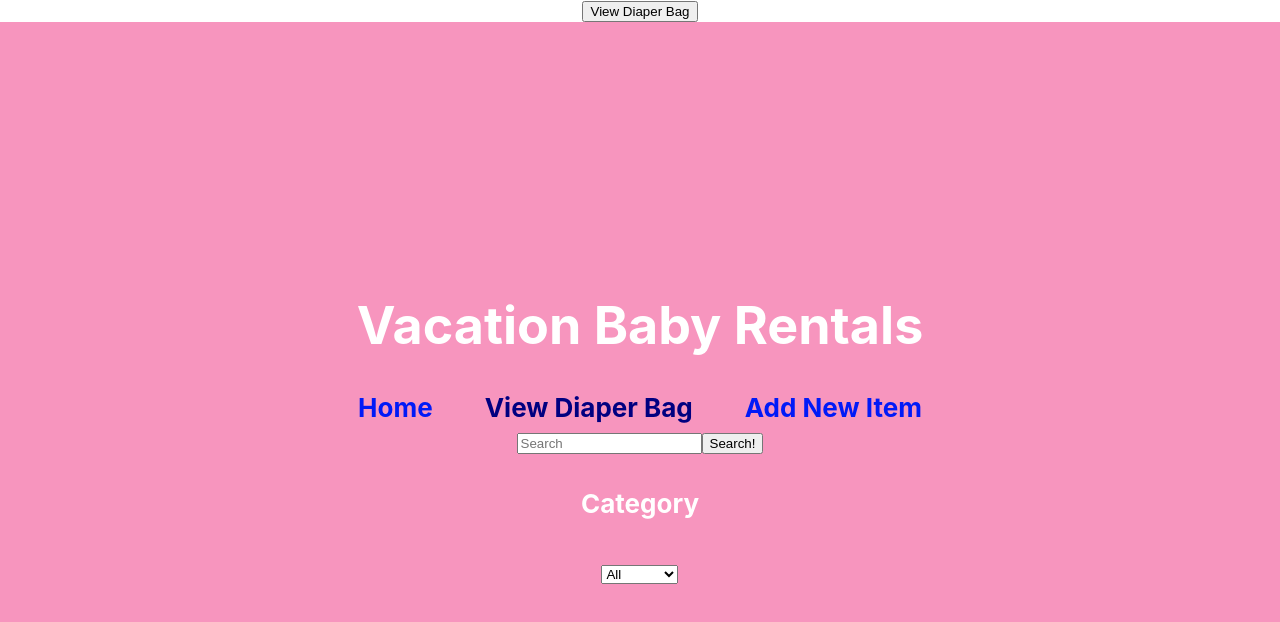
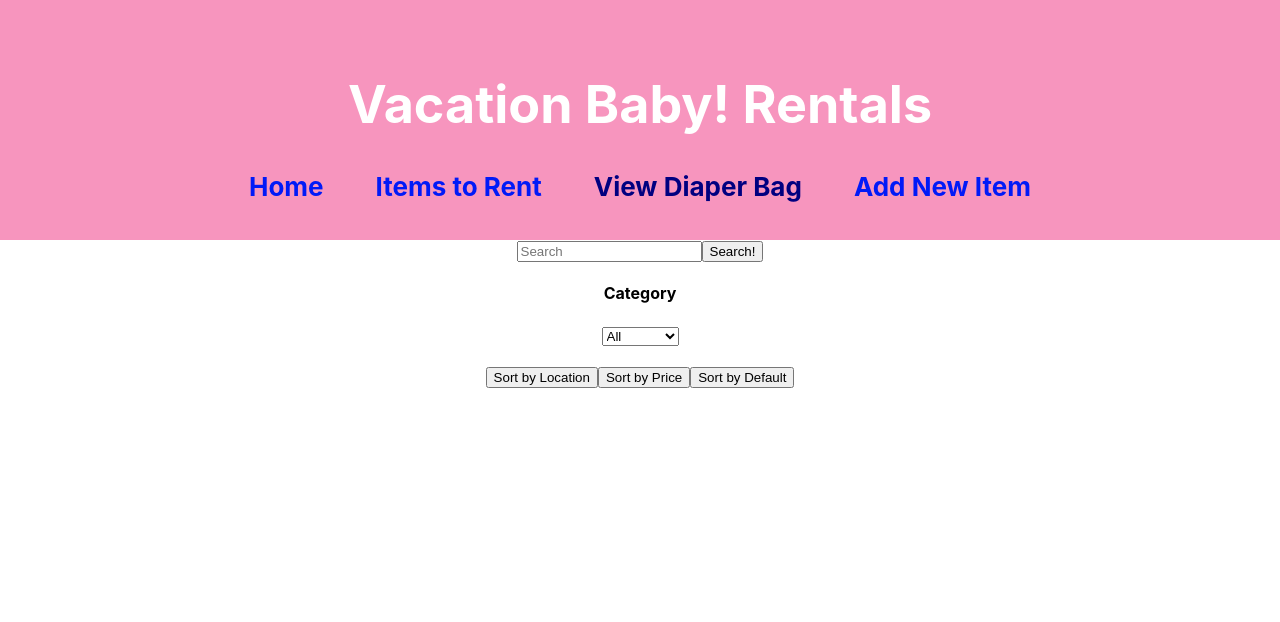
Before and after one commit to hillarymuller/phase-2-project, a React (Create React App) app: page /bag in a window 1280 px wide. Shown: the top 622 px of the page. Built offline with nearby package versions, Linux system fonts and the light colour scheme; data requests are answered from the project's data file.

Commit message:
format form

```diff
--- a/src/App.css
+++ b/src/App.css
@@ -6,7 +6,8 @@
 .App-header {
   width: "100%";
   background-color: #f795be;
-  min-height: 100vh;
+  min-height: 30vh;
+  max-height: 50vh;
   display: flex;
   flex-direction: column;
   align-items: center;
--- a/src/Components/App.js
+++ b/src/Components/App.js
@@ -8,35 +8,23 @@ import Home from "./Home";
 import "../App.css"
 
 function App() {
-
-  const [search, setSearch] = useState("");
-  const [category, setCategory] = useState("all");
   const [bagView, setBagView] = useState(false);
-
-
-
-  const onSearch = (currentSearch) => {
-    setSearch(currentSearch);
-  }
-
-  const onCategoryClick = (currentCategory) => {
-    setCategory(currentCategory);
-  }
-
 
   return (
     <div className="App">
-    <button onClick={() => setBagView(bool => !bool)}>View Diaper Bag</button>
-    <Header onSearch={onSearch} onCategoryClick={onCategoryClick} />
+    <Header />
     <Switch>
-      <Route exact path="/items/new">
-        <NewItemForm />
+      <Route path="/items/new">
+      <NewItemForm />
       </Route>
       <Route path="/items/:id">
         <ItemDetails />
       </Route>
       <Route exact path="/items">
-        <ItemsContainer search={search} category={category} bagView={bagView} />
+        <ItemsContainer bagView={bagView} />
+      </Route>
+      <Route exact path="/bag">
+        <ItemsContainer bagView={!bagView} />
       </Route>
       <Route exact path="/">
         <Home />
--- a/src/Components/Header.js
+++ b/src/Components/Header.js
@@ -1,16 +1,12 @@
 import React from "react";
-import Search from "./Search";
-import Filter from "./Filter";
 import NavBar from "./NavBar";
 
 
-function Header({ onSearch, onCategoryClick }) {
+function Header() {
     return (
         <div className="App-header">
-        <h1>Vacation Baby Rentals</h1>
+        <h1>Vacation Baby! Rentals</h1>
         <NavBar />
-        <Search onSearch={onSearch} />
-        <Filter onCategoryClick={onCategoryClick} />
 
         </div>
     )
--- a/src/Components/ItemsContainer.js
+++ b/src/Components/ItemsContainer.js
@@ -2,11 +2,15 @@ import React, { useState, useEffect } from "react";
 import ItemCard from "./ItemCard";
 import NewItemForm from "./NewItemForm";
 import { Route, Switch } from "react-router-dom";
+import Filter from "./Filter";
+import Search from "./Search";
 
-function ItemsContainer({ search, category, bagView }) {
+function ItemsContainer({ bagView }) {
     const [items, setItems] = useState([]);
     const [sortBy, setSortBy] = useState("id");
     const [bag, setBag] = useState([]);
+    const [category, setCategory] = useState("all");
+    const [search, setSearch] = useState("");
 
     useEffect(() => {
         fetch('http://localhost:3000/items')
@@ -28,9 +32,17 @@ function ItemsContainer({ search, category, bagView }) {
         }
     }
 
+    const onCategoryClick = (currentCategory) => {
+        setCategory(currentCategory);
+      }
+
     function onAddNew(newItem) {
         setItems([...items, newItem])
     }
+
+    const onSearch = (currentSearch) => {
+        setSearch(currentSearch);
+      }
 
     const itemCards = items.filter(item => item.name.toLowerCase().includes(search.toLowerCase())
     || item.details.toLowerCase().includes(search.toLowerCase()))
@@ -52,9 +64,11 @@ function ItemsContainer({ search, category, bagView }) {
 
     return (
         <div>
-
-                <NewItemForm onFormSubmit={onAddNew} />
-
+            <Route exact path="/items/new">
+            <NewItemForm onFormSubmit={onAddNew} />
+            </Route>
+            <Search onSearch={onSearch} />
+            <Filter onCategoryClick={onCategoryClick} />
             <br></br>
             <button onClick={() => setSortBy('location')}>Sort by Location</button>
             <button onClick={() => setSortBy('price')}>Sort by Price</button>
--- a/src/Components/NavBar.js
+++ b/src/Components/NavBar.js
@@ -30,6 +30,15 @@ function NavBar() {
                 fontWeight: "bolder",
                 color: "navy"
             }}
+            to="/items">
+                Items to Rent
+            </NavLink>
+            <NavLink      exact
+            style={style}
+            activeStyle={{
+                fontWeight: "bolder",
+                color: "navy"
+            }}
             to="/bag">
                 View Diaper Bag
             </NavLink>
--- a/src/Components/NewItemForm.js
+++ b/src/Components/NewItemForm.js
@@ -40,7 +40,7 @@ function NewItemForm({ onFormSubmit }) {
 
     return (
         <section>
-         <h4>Add New Item</h4>
+         <h3>Add New Item</h3>
          <form onSubmit={handleSubmit}>
              <label>
                  Item Name:
@@ -51,6 +51,7 @@ function NewItemForm({ onFormSubmit }) {
                  onChange={handleChange}
                  />
              </label>
+             <br></br><br></br>
              <label>
                  Image Link:
                  <input
@@ -60,6 +61,7 @@ function NewItemForm({ onFormSubmit }) {
                  onChange={handleChange}
                  />
              </label>
+             <br></br><br></br>
              <label>
                  Item Details:
                  <input
@@ -69,6 +71,7 @@ function NewItemForm({ onFormSubmit }) {
                  onChange={handleChange}
                  />
              </label>
+             <br></br><br></br>
              <label>
                  $ per Week:
                  <input
@@ -78,6 +81,7 @@ function NewItemForm({ onFormSubmit }) {
                  onChange={handleChange}
                  />
              </label>
+             <br></br><br></br>
              <label>
                  Location:
                  <input
@@ -87,6 +91,7 @@ function NewItemForm({ onFormSubmit }) {
                  onChange={handleChange}
                  />
              </label>
+             <br></br><br></br>
              <label>
                  Category:
                  <select name="category" value={formData.category} onChange={handleChange}>
@@ -97,6 +102,7 @@ function NewItemForm({ onFormSubmit }) {
                 <option value="travel">Travel</option>
             </select>
              </label>
+             <br></br><br></br>
              <button type="submit">Add Item</button>
          </form>
         </section>
--- a/src/index.css
+++ b/src/index.css
@@ -14,12 +14,13 @@ code {
 
 .cards {
   list-style: none;
+  justify-content: center;
 }
 
 .card {
-  margin: 1rem;
+  margin: 1em;
   border-style: solid;
-  border-color: #20B2AA;
+  border-color: #011af7;
 }
 
 .card img {
```
